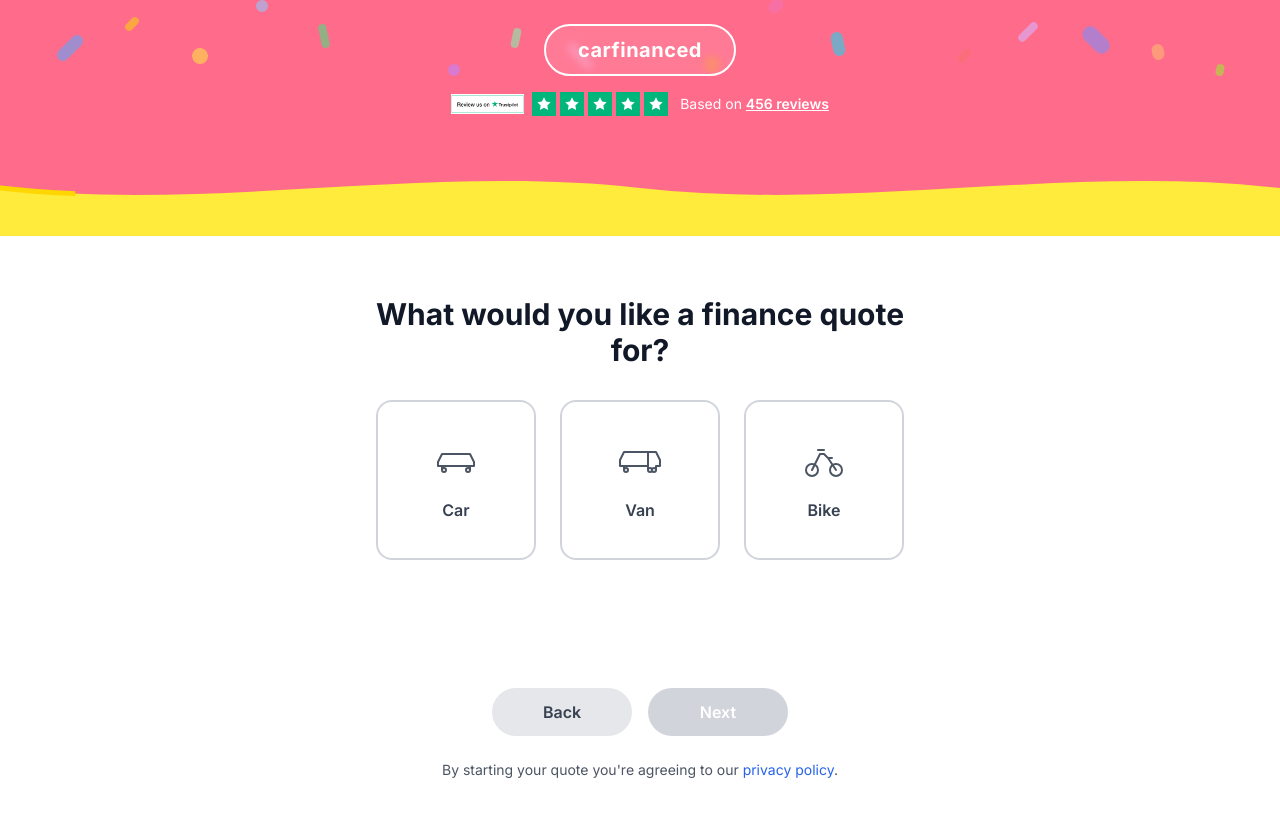
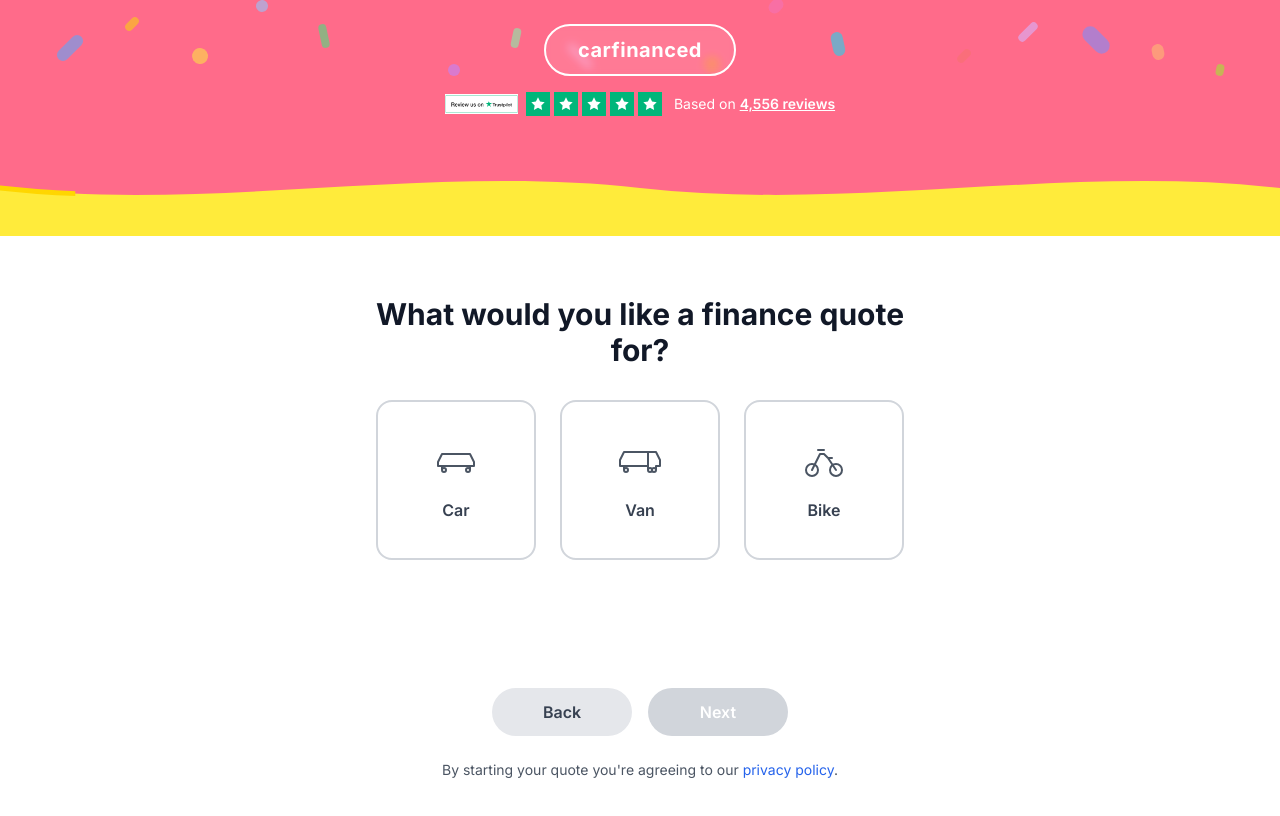
Before and after one commit to Graphiqueartem/the-connect-flow, a React (Vite) app: page /vehicle-type in a window 1280 px wide. Shown: the top 816 px of the page. Built offline with nearby package versions, Linux system fonts and the light colour scheme; the HTML template or start-up script is replaced by a standard one.

Commit message:
testing changes with virtual file cleanup

```diff
--- a/src/components/CarFinanceApplication.tsx
+++ b/src/components/CarFinanceApplication.tsx
@@ -1051,7 +1051,7 @@ const CarFinanceApplication = () => {
                 rel="noopener noreferrer"
                 className="text-white text-sm hover:underline ml-1"
               >
-                Based on <span className="font-semibold underline">456 reviews</span>
+                Based on <span className="font-semibold underline">4,556 reviews</span>
               </a>
             </div>
           </div>
--- a/src/components/ThankYouPage.tsx
+++ b/src/components/ThankYouPage.tsx
@@ -157,7 +157,7 @@ const ThankYouPage: React.FC<ThankYouPageProps> = ({ formData, utmParams = {} })
                 rel="noopener noreferrer"
                 className="text-white text-sm hover:underline ml-1"
               >
-                Based on <span className="font-semibold underline">456 reviews</span>
+                Based on <span className="font-semibold underline">4,556 reviews</span>
               </a>
             </div>
           </div>
```
